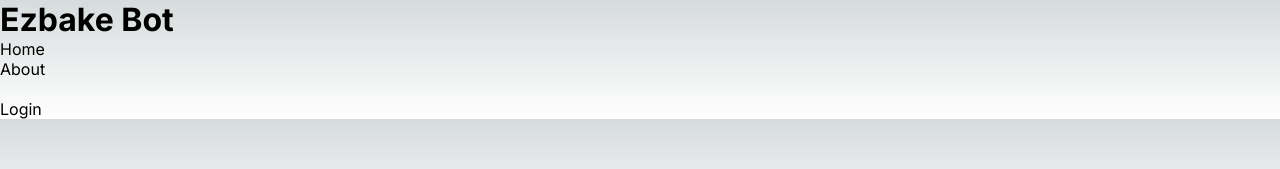
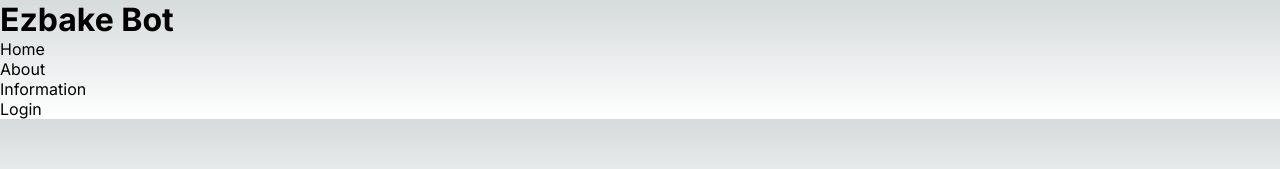
Before and after one commit to aaranl/Discord-Bot, a Next.js app in the folder site/frontend/: page / in a window 1280 px wide. Shown: the top 169 px of the page. Built offline with nearby package versions, Linux system fonts and the light colour scheme.

Commit message:
frontend implementation 3

```diff
--- a/site/frontend/app/page.js
+++ b/site/frontend/app/page.js
@@ -25,7 +25,7 @@ export default function Home() {
         <ul>
           <li><a href ="/">Home</a></li>
           <li><a href ="/documentation">About</a></li>
-          <li><a href ="/information"></a></li>
+          <li><a href ="/information"></a>Information</li>
 
         </ul>
       </nav>
```
